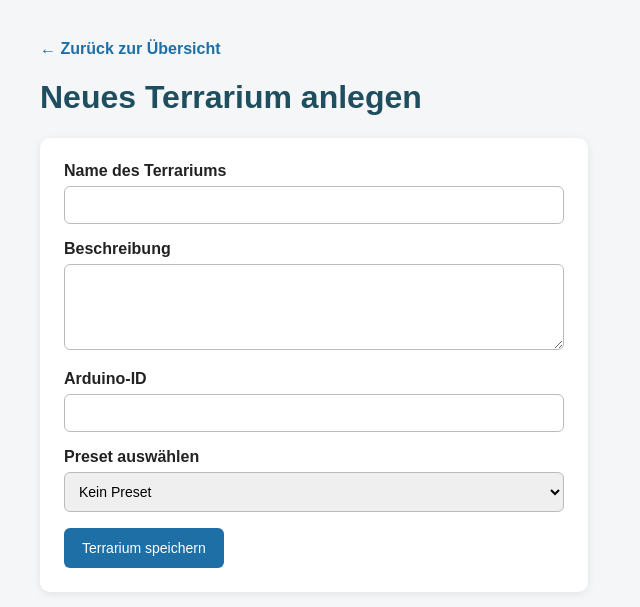
After one commit to Julius2506/IOTBerufsschule, a Flask app: page /terrariums/add in a window 1280 px wide. The commit adds this page. Shown: the top 607 px of the page, without its empty margins (0-640 px from the left). Run offline with Flask 3, Linux system fonts and the light colour scheme; data that the repository does not hold is empty.

Commit message:
add Terrarium

```diff
--- a/pi/app.py
+++ b/pi/app.py
@@ -1,4 +1,4 @@
-from flask import Flask, render_template
+from flask import Flask, render_template, request, redirect, url_for
 from database import get_connection
 
 app = Flask(__name__)
@@ -70,5 +70,39 @@ def terrarium_detail(terrarium_id):
         readings=readings
     )
 
+@app.route("/terrariums/add", methods=["GET", "POST"])
+def add_terrarium():
+    conn = get_connection()
+    cursor = conn.cursor()
+
+    if request.method == "POST":
+        name = request.form["name"]
+        description = request.form["description"]
+        arduino_id = request.form["arduino_id"]
+        preset_id = request.form["preset_id"]
+
+        if preset_id == "":
+            preset_id = None
+
+        cursor.execute("""
+            INSERT INTO terrariums (name, description, arduino_id, preset_id)
+            VALUES (?, ?, ?, ?)
+        """, (name, description, arduino_id, preset_id))
+
+        conn.commit()
+        conn.close()
+
+        return redirect(url_for("index"))
+
+    cursor.execute("""
+        SELECT id, name
+        FROM presets
+        ORDER BY name ASC
+    """)
+    presets = cursor.fetchall()
+
+    conn.close()
+    return render_template("add_terrarium.html", presets=presets)
+
 if __name__ == "__main__":
     app.run(host="0.0.0.0", port=5000, debug=True)
--- a/pi/static/style.css
+++ b/pi/static/style.css
@@ -50,3 +50,44 @@ th, td {
 th {
     background-color: #ddeaf0;
 }
+
+form {
+    background: white;
+    padding: 24px;
+    border-radius: 10px;
+    max-width: 500px;
+    box-shadow: 0 2px 8px rgba(0,0,0,0.08);
+}
+
+.form-group {
+    margin-bottom: 16px;
+}
+
+label {
+    display: block;
+    font-weight: bold;
+    margin-bottom: 6px;
+}
+
+input, textarea, select {
+    width: 100%;
+    padding: 10px;
+    border: 1px solid #bbb;
+    border-radius: 6px;
+    font-size: 14px;
+    box-sizing: border-box;
+}
+
+button {
+    background-color: #1d6fa5;
+    color: white;
+    border: none;
+    padding: 12px 18px;
+    border-radius: 6px;
+    cursor: pointer;
+    font-size: 14px;
+}
+
+button:hover {
+    opacity: 0.9;
+}
--- /dev/null
+++ b/pi/templates/add_terrarium.html
@@ -0,0 +1,42 @@
+<!DOCTYPE html>
+<html lang="de">
+<head>
+    <meta charset="UTF-8">
+    <title>Terrarium hinzufügen</title>
+    <link rel="stylesheet" href="{{ url_for('static', filename='style.css') }}">
+</head>
+<body>
+    <a href="/">← Zurück zur Übersicht</a>
+
+    <h1>Neues Terrarium anlegen</h1>
+
+    <form method="POST">
+        <div class="form-group">
+            <label for="name">Name des Terrariums</label>
+            <input type="text" id="name" name="name" required>
+        </div>
+
+        <div class="form-group">
+            <label for="description">Beschreibung</label>
+            <textarea id="description" name="description" rows="4"></textarea>
+        </div>
+
+        <div class="form-group">
+            <label for="arduino_id">Arduino-ID</label>
+            <input type="text" id="arduino_id" name="arduino_id" required>
+        </div>
+
+        <div class="form-group">
+            <label for="preset_id">Preset auswählen</label>
+            <select id="preset_id" name="preset_id">
+                <option value="">Kein Preset</option>
+                {% for preset in presets %}
+                    <option value="{{ preset[0] }}">{{ preset[1] }}</option>
+                {% endfor %}
+            </select>
+        </div>
+
+        <button type="submit">Terrarium speichern</button>
+    </form>
+</body>
+</html>
--- a/pi/templates/index.html
+++ b/pi/templates/index.html
@@ -7,6 +7,10 @@
 </head>
 <body>
     <h1>Terrarium Übersicht</h1>
+
+    <p>
+        <a href="/terrariums/add">+ Neues Terrarium anlegen</a>
+    </p>
 
     {% if terrariums %}
         <div class="card-container">
```
